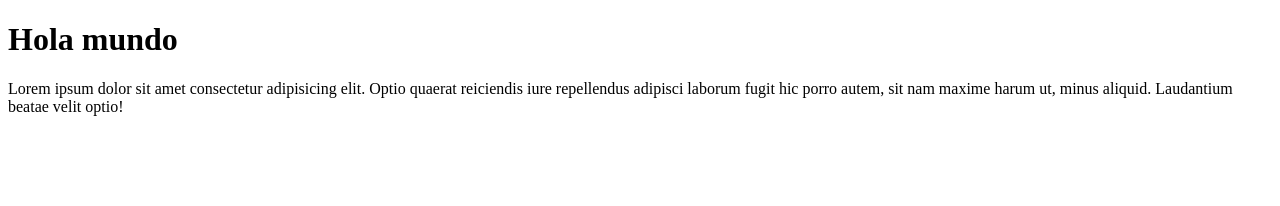
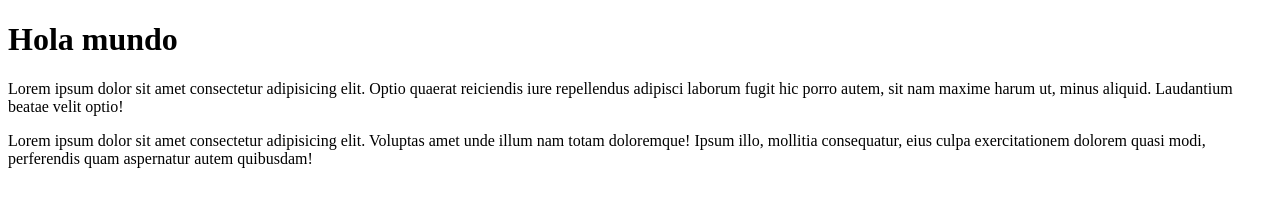
Before and after one commit to SebastianSarzosa/SebastianSarzosa.github.io, a plain HTML site: page index.html in a window 1280 px wide. Drawn offline with Linux system fonts and the light colour scheme.

Commit message:
Aumento de parrafo

```diff
--- a/index.html
+++ b/index.html
@@ -13,6 +13,9 @@
         <p>
             Lorem ipsum dolor sit amet consectetur adipisicing elit. Optio quaerat reiciendis iure repellendus adipisci laborum fugit hic porro autem, sit nam maxime harum ut, minus aliquid. Laudantium beatae velit optio!
         </p>
+        <p>
+            Lorem ipsum dolor sit amet consectetur adipisicing elit. Voluptas amet unde illum nam totam doloremque! Ipsum illo, mollitia consequatur, eius culpa exercitationem dolorem quasi modi, perferendis quam aspernatur autem quibusdam!
+        </p>
     </section>
 </body>
 </html>
```
